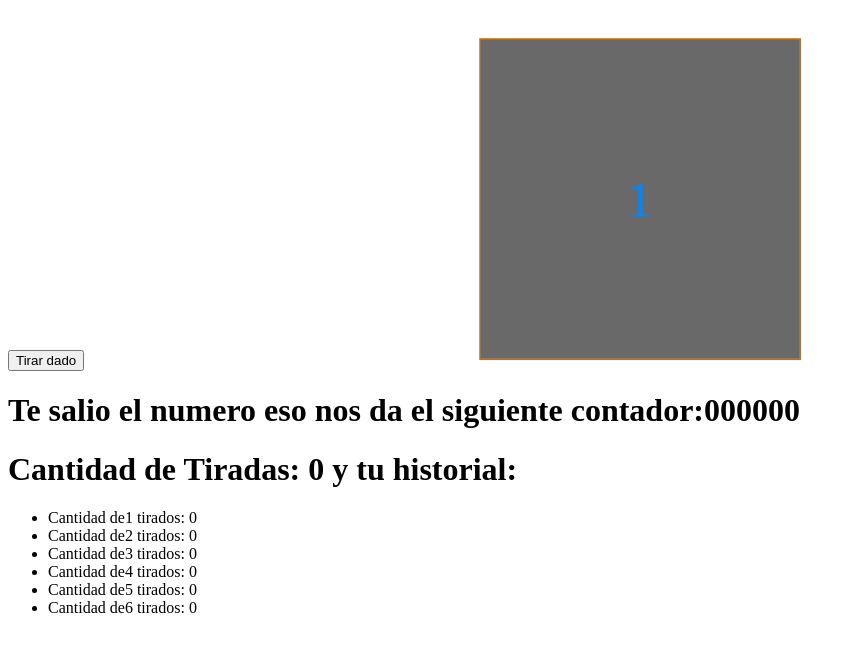
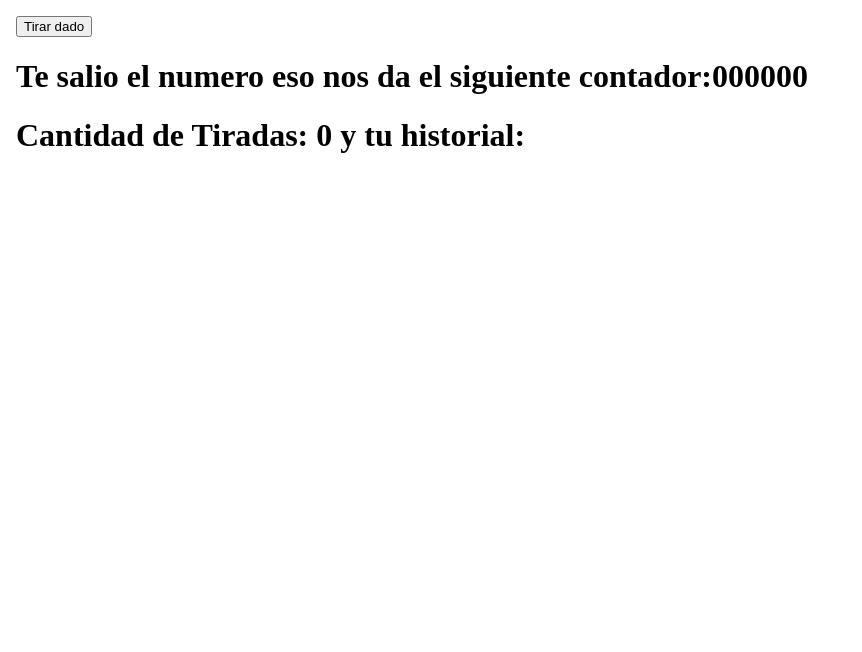
Before and after one commit to DaniLedes99/StudentsTable, a React (Vite) app: page / in a window 1280 px wide. Shown: the top 652 px of the page, without its empty margins (0-862 px from the left). Built offline with nearby package versions, Linux system fonts and the light colour scheme.

Commit message:
Revert "[update dados]"
This reverts commit 022393368615673dacbf387a08dd7c2441adbf8c.

```diff
--- a/package.json
+++ b/package.json
@@ -11,8 +11,7 @@
   },
   "dependencies": {
     "react": "^18.2.0",
-    "react-dom": "^18.2.0",
-    "styled-components": "^6.1.8"
+    "react-dom": "^18.2.0"
   },
   "devDependencies": {
     "@types/react": "^18.2.56",
--- a/src/Components/Dado.css
+++ /dev/null
@@ -1,84 +0,0 @@
-
-
-.espacio3D {
-    width: 300px;
-    height: 300px;
-    margin: 3em auto 0 auto;
-    border: 1px solid rgba(0,255,0,0.5);
-    position: relative;
-    /* perspective-origin: center -50%; */
-    perspective: 500px;
-    transform: scale(0.75) translateZ(-150px);
-
-  }
-
-
-
-.cubo3D {
-    width: 100%;
-    height: 100%;
-    position: absolute;
-    transform-style: preserve-3d;
-    transition: transform 1s;
-  }
-
-.cubo3D.tirando {
-    animation: giro 1s;
-
-  }
-
-@keyframes giro {
-    0% {
-      transform:rotateY(0deg) rotateZ(0deg) rotateX(0deg) ;
-    }
-    100% {
-      transform:rotateY(90deg)rotateZ(0deg) rotateX(0deg) ;
-    }
-  }
-
-button:disabled {
-    background-color: #ccc;
-    cursor: not-allowed;
-  }
-.cara {
-    position: absolute;
-    width: 298px;
-    height: 298px;
-    /* background-color: rgba(255,150,0,0.25); */
-    border: 1px solid rgba(255,150,0,0.75);
-    color: #08f;
-    font-size: 3em;
-    text-align: center;
-    line-height: 298px;
-    /* box-shadow: 0px 0px 5px rgba(255,150,0,0.75); */
-  }
-
-.cara1 { /* Frente */
-    transform: translateZ(150px);
-    background-color: dimgrey;
-  }
-
-  .cara2 { /* Atrás */
-    transform: rotateY(180deg) translateZ(150px);
-    background-color: brown;
-  }
-
-.cara3 { /* Izquierda */
-    transform: rotateY(-90deg) translateZ(150px);
-    background-color: chocolate;
-  }
-
-.cara4 { /* derecha */
-    transform: rotateY(90deg) translateZ(150px);
-    background-color: blueviolet;
-  }
-
-.cara5 { /* abajo */
-    transform: rotateX(-90deg) translateZ(150px);
-    background-color: aqua;
-  }
-
-.cara6 { /* arriba */
-    transform: rotateX(90deg) translateZ(150px);
-    background-color: blue;
-  }
--- a/src/Components/Dado.jsx
+++ b/src/Components/Dado.jsx
@@ -1,66 +1,48 @@
 import { useState} from 'react'
-import "./Dado.css"
 
-"https://developer.mozilla.org/en-US/docs/Web/API/CSSStyleDeclaration/setProperty"
+function Dado({lados = 6}) {
+    const [valor, setValor]=useState();
+    const [contador,setContador]=useState(Array(lados).fill(0));
+    const [cantidadDeTiradas, setCantidadDeTiradas] = useState(0);
+    const [historial, setHistorial]=useState([]);
 
-function Dado({ lados = 6 }) {
-    const [valor, setValor] = useState();
-    const [contador, setContador] = useState(Array(lados).fill(0));
-    const [cantidadDeTiradas, setCantidadDeTiradas] = useState(0);
-    const [historial, setHistorial] = useState([]);
-    const [tirando, setTirando] = useState(false);
+    //143625
 
-    const tirarDado = () => {
-      if (!tirando) {
-        setTirando(true);
-        setTimeout(() => {
-          const nuevoValor = Math.floor(Math.random() * lados + 1);
-          setValor(nuevoValor);
-          setCantidadDeTiradas(cantidadDeTiradas + 1);
+    const tirarDado= ()=>{
+        const nuevoValor=Math.floor(Math.random()*lados+1);
+        setValor(nuevoValor);
+        setCantidadDeTiradas(cantidadDeTiradas+1);
+        historial.push(nuevoValor);
 
-          if (cantidadDeTiradas < 10) {
-            setHistorial([...historial, nuevoValor]);
-            const nuevoContador = [...contador]; // si no pongo los ... no se actualiza el valor
-            nuevoContador[nuevoValor - 1] = nuevoContador[nuevoValor - 1] + 1;
+        if (cantidadDeTiradas<10){
+            setHistorial([...historial]);
+            const nuevoContador = [...contador];//si no pongo los ... no se actualiza el valor
+            nuevoContador[nuevoValor-1] = nuevoContador[nuevoValor-1]+1;
             setContador(nuevoContador);
-          } else {
+            console.log(nuevoContador)
+            console.log(historial)
+        }
+        else{
+            const nuevoValor=Math.floor(Math.random()*lados+1);
+            setValor(nuevoValor);
+            const firstValue=historial[0]
             historial.shift();
-            setHistorial([...historial, nuevoValor]);
-            const nuevoContador = [...contador];
-            nuevoContador[nuevoValor - 1] = nuevoContador[nuevoValor - 1] + 1;
+            setHistorial([...historial]);
+            const nuevoContador = [...contador];//si no pongo los ... no se actualiza el valor
+            nuevoContador[firstValue-1] = nuevoContador[firstValue-1]-1;
+            nuevoContador[nuevoValor-1] = nuevoContador[nuevoValor-1]+1;
+            console.log(nuevoContador)
+            console.log(historial)
             setContador(nuevoContador);
-          }
 
-          setTirando(false);
-        }, 1000); // Cambia este valor para ajustar la duración del "lanzamiento"
-      }
-    };
+        }
 
-    const stylesheet = document.styleSheets[0];
-    const boxParaRule = [...stylesheet.cssRules]
-console.log(boxParaRule)
-    // const overrideCSSVariable = (key, val) => {
-    //     let root = document.documentElement;
-    //     root.style.setProperty(key, val);
-    //   };
+    }
   return (
     <div>
-        <div className="espacio3D">
-                <div className={`cubo3D ${tirando ? 'tirando' : ''}`}>
-                    <div className={`cara cara1`}>1</div>
-                    <div className={`cara cara2`}>2</div>
-                    <div className={`cara cara3`}>3</div>
-                    <div className={`cara cara4`}>4</div>
-                    <div className={`cara cara5`}>5</div>
-                    <div className={`cara cara6`}>6</div>
-                </div>
-        </div>
-
-        <button onClick={tirarDado} disabled={tirando}>{tirando ? 'Lanzando...' : 'Tirar dado'}</button>
+        <button onClick={tirarDado}>Tirar dado</button>
         <h1>Te salio el numero {valor} eso nos da el siguiente contador:{contador}</h1>
         <h1>Cantidad de Tiradas: {cantidadDeTiradas} y tu historial:{historial}</h1>
-        <ul> {contador.map((count, index)=>(<li key={index+1}>Cantidad de{index+1} tirados: {count}</li>))}</ul>
-
     </div>
   )
 }
--- a/src/main.css
+++ b/src/main.css
@@ -1,9 +1,3 @@
-:root {
-  --dice-x-final-rotation: 360deg;
-  --dice-y-final-rotation: 90deg;
-  --dice-z-final-rotation: 360deg;
-}
-
 body {
   padding: 0.5rem;
 }
--- a/src/main.jsx
+++ b/src/main.jsx
@@ -1,7 +1,7 @@
 import React from "react";
 import ReactDOM from "react-dom/client";
 import App from "./App.jsx";
-// import "./main.css";
+import "./main.css";
 
 ReactDOM.createRoot(document.getElementById("root")).render(
   <React.StrictMode>
```
Also changed, not shown: src/Components/dados.txt (added), 1 other file (tests, documents, lock files or other folders).
